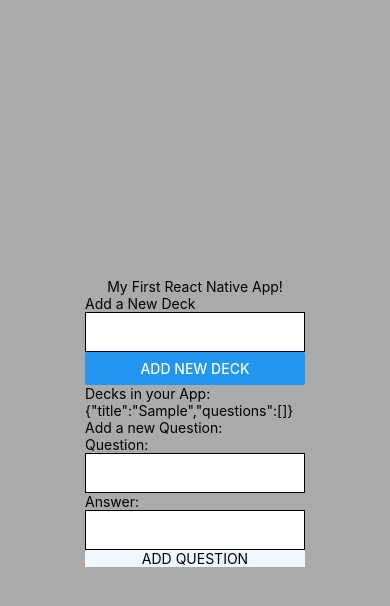
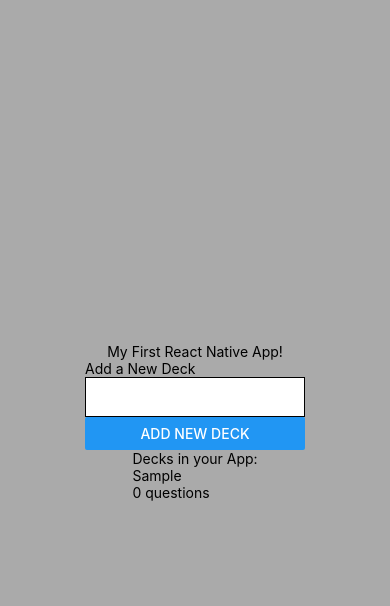
Before and after one commit to jeffn12/reactnd-mobile-flashcards, a React Native app: screen / in a window 390 px wide. Both pictures are taken after typing "Sample" into the empty fields and a click on the button "ADD NEW DECK". Shown: the top 606 px of the page. Built offline with nearby package versions, Linux system fonts and the light colour scheme.

Commit message:
feat: show correct info for decks

```diff
--- a/components/DeckList.js
+++ b/components/DeckList.js
@@ -27,8 +27,8 @@ export class DeckList extends Component {
         {Object.keys(decks).map((deck) => {
           return (
             <View key={deck}>
-              <Text>{JSON.stringify(decks[deck])}</Text>
-              <AddQuestion deckId={deck} />
+              <Text>{decks[deck].title}</Text>
+              <Text>{decks[deck].questions.length} questions</Text>
             </View>
           );
         })}
```
